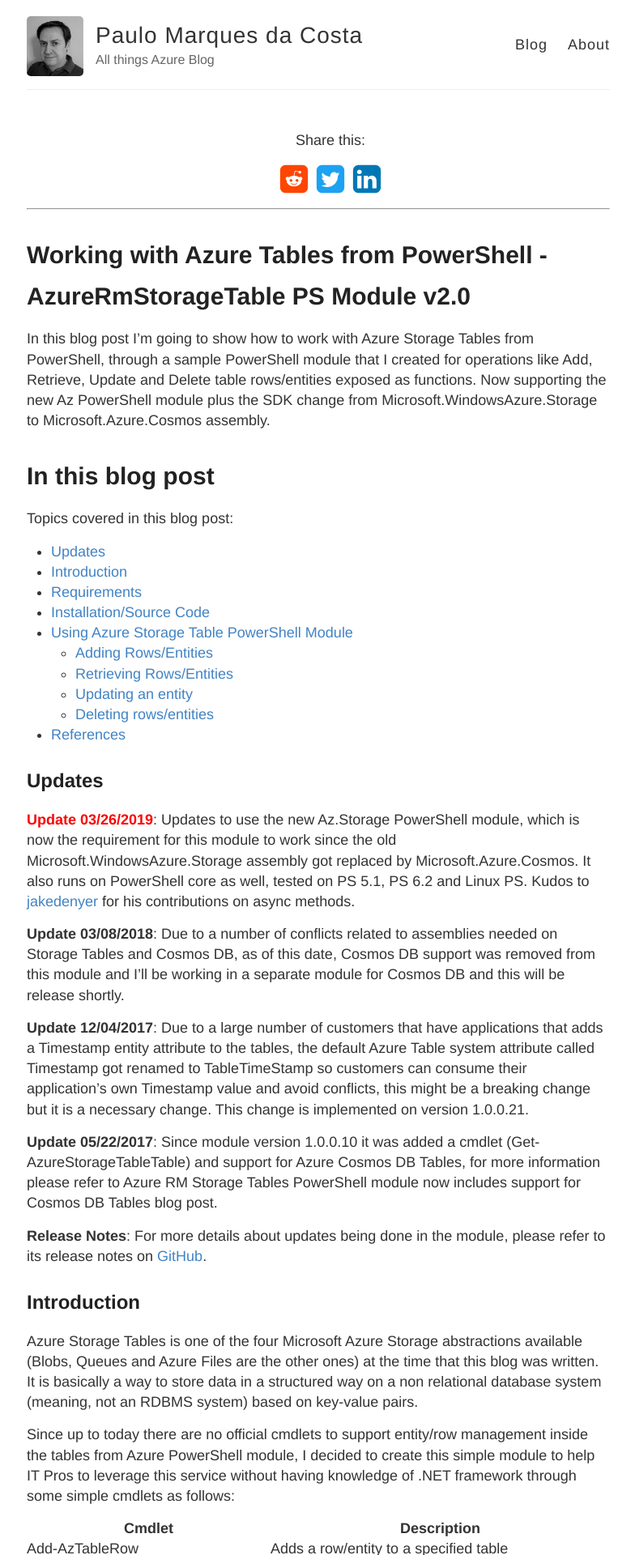
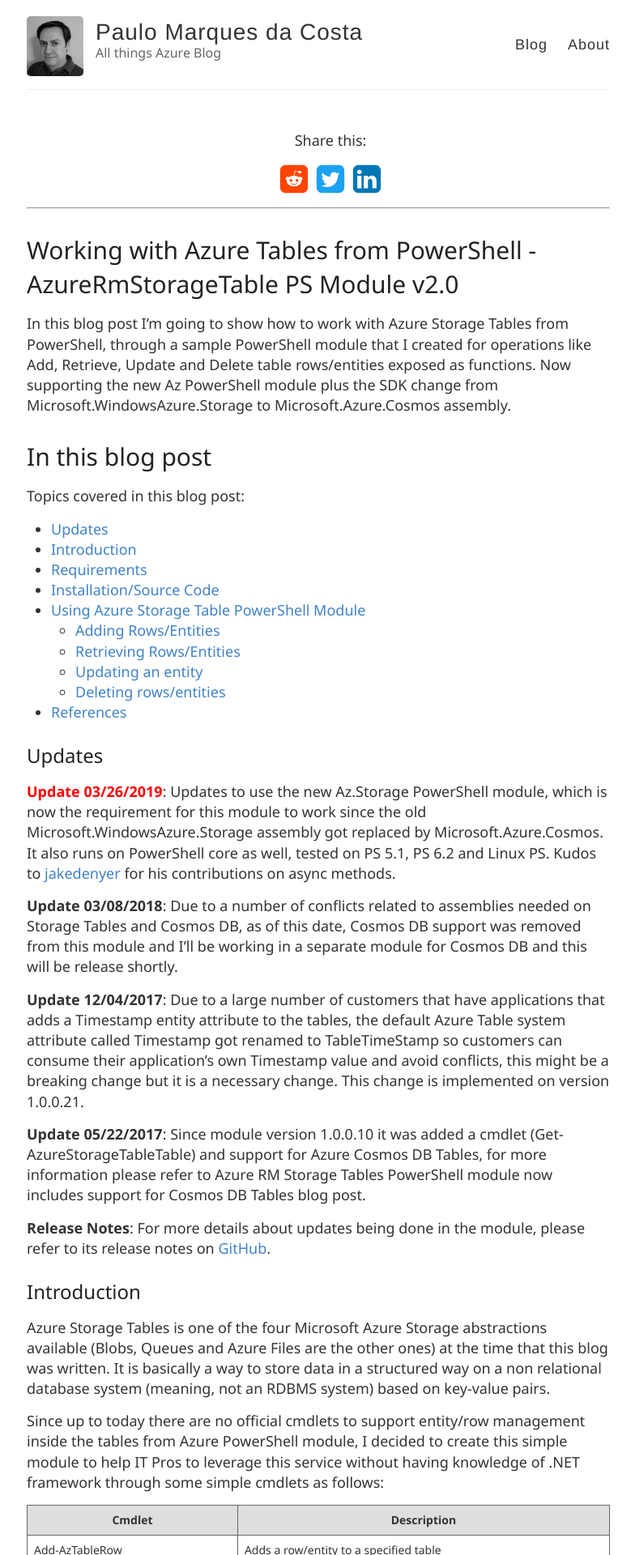
Before and after one commit to paulomarquesc/paulomarquesc.github.io, a Jekyll site: the page built from _posts/2019-3-15-working-with-azure-storage-tables-from-powershell.md, in a window 1280 px wide. Shown: the top 1920 px of the page at 81% size, without its empty margins (247-1031 px from the left). Built offline with Jekyll 4.4.1, drawn with Linux system fonts in a browser that asks for light colours; comment, search, counter and statistics services are not loaded.

Commit message:
Changing style

```diff
--- a/_posts/2019-3-15-working-with-azure-storage-tables-from-powershell.md
+++ b/_posts/2019-3-15-working-with-azure-storage-tables-from-powershell.md
@@ -42,6 +42,7 @@ Azure Storage Tables is one of the four Microsoft Azure Storage abstractions ava
 
 Since up to today there are no official cmdlets to support entity/row management inside the tables from Azure PowerShell module, I decided to create this simple module to help IT Pros to leverage this service without having knowledge of .NET framework through some simple cmdlets as follows:
 
+{: .table.gridtable}
 | **Cmdlet**                         | **Description**                                                                                              |
 | ---------------------------------- | ------------------------------------------------------------------------------------------------------------ |
 | Add-AzTableRow                     | Adds a row/entity to a specified table                                                                       |
--- a/_sass/_variables.scss
+++ b/_sass/_variables.scss
@@ -13,11 +13,13 @@ $darkGray: #333;
 $gray: #666;
 $lightGray: #eee;
 $white: #fff;
+$lightBlue: #00ddff;
 
 // Font stacks
 $helvetica: Helvetica, Arial, sans-serif;
 $helveticaNeue: "Helvetica Neue", Helvetica, Arial, sans-serif;
 $georgia: Georgia, serif;
+$segoeUi: 'Segoe UI', Tahoma, Geneva, Verdana, sans-serif;
 
 // Mobile breakpoints
 @mixin mobile {
--- a/style.scss
+++ b/style.scss
@@ -18,7 +18,7 @@ html {
 
 body {
 	background: $white;
-  font: 18px/1.4 $helvetica;
+  font: 18px/1.4 $segoeUi;
   color: $darkGray;
 }
 
@@ -30,11 +30,11 @@ body {
 }
 
 h1, h2, h3, h4, h5, h6 {
-  font-family: $helveticaNeue;
+  font-family: $segoeUi;
   color: $darkerGray;
-  font-weight: bold;
+  font-weight: 400;
 
-  line-height: 1.7;
+  //line-height: 1.7;
   margin: 1em 0 15px;
   padding: 0;
 
@@ -122,11 +122,11 @@ img {
 // Specify the color of the selection
 ::-moz-selection {
   color: $black;
-  background: $lightGray;
+  background: $lightBlue;
 }
 ::selection {
   color: $black;
-  background: $lightGray;
+  background: $lightBlue;
 }
 
 // Nicolas Gallagher's micro clearfix hack
@@ -236,6 +236,30 @@ nav {
   }
 }
 
+// Table
+table.gridtable {
+	font-family: $segoeUi;
+	font-size:14px;
+	color:#333333;
+	border-width: 1px;
+	border-color: #666666;
+	border-collapse: collapse;
+}
+table.gridtable th {
+	border-width: 1px;
+	padding: 8px;
+	border-style: solid;
+	border-color: #666666;
+	background-color: #dedede;
+}
+table.gridtable td {
+	border-width: 1px;
+	padding: 8px;
+	border-style: solid;
+	border-color: #666666;
+	background-color: #ffffff;
+}
+
 //
 // .main
 //
@@ -256,7 +280,7 @@ nav {
     border-left: 2px solid $gray;
     padding: 0.1em 1em;
     color: $gray;
-    font-size: 22px;
+    font-size: 18px;
     font-style: italic;
   }
 
```
Also changed, not shown: other parts of _posts/2019-3-15-working-with-azure-storage-tables-from-powershell.md (+1 -1 lines).
